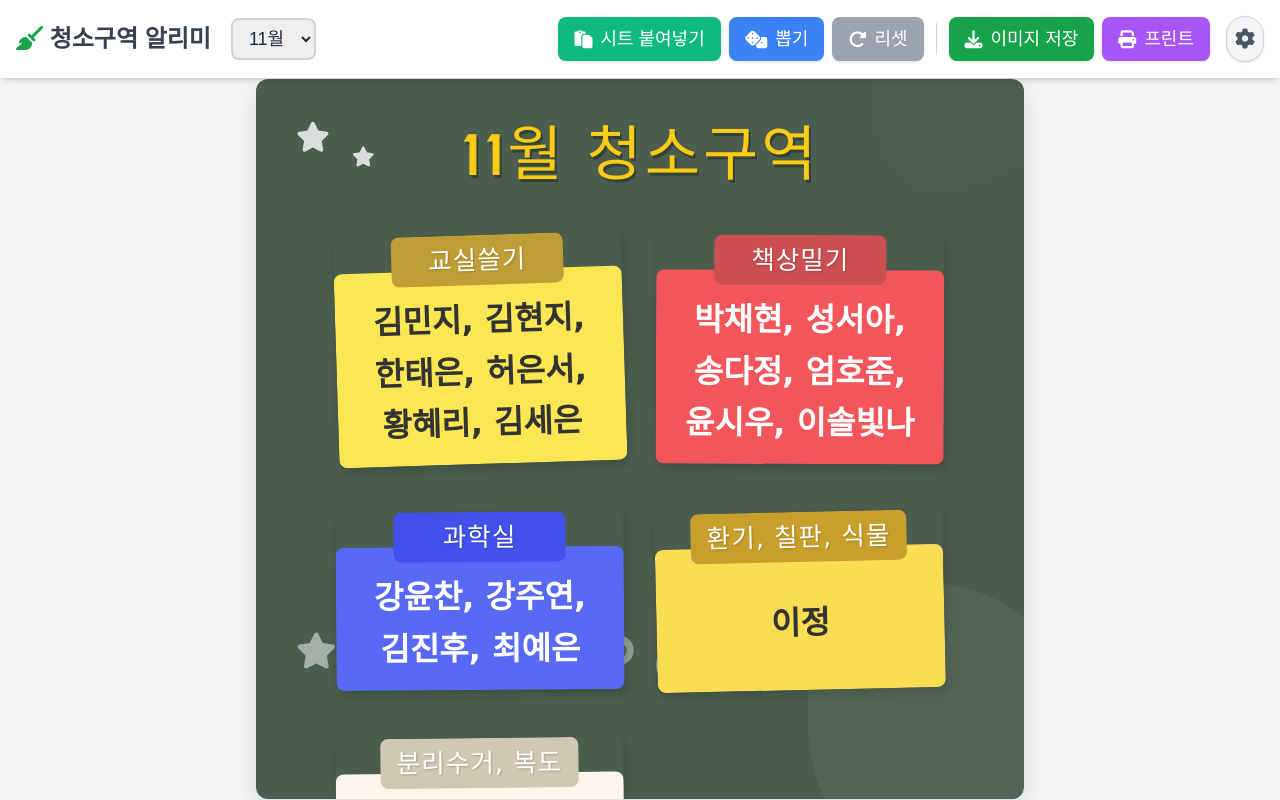
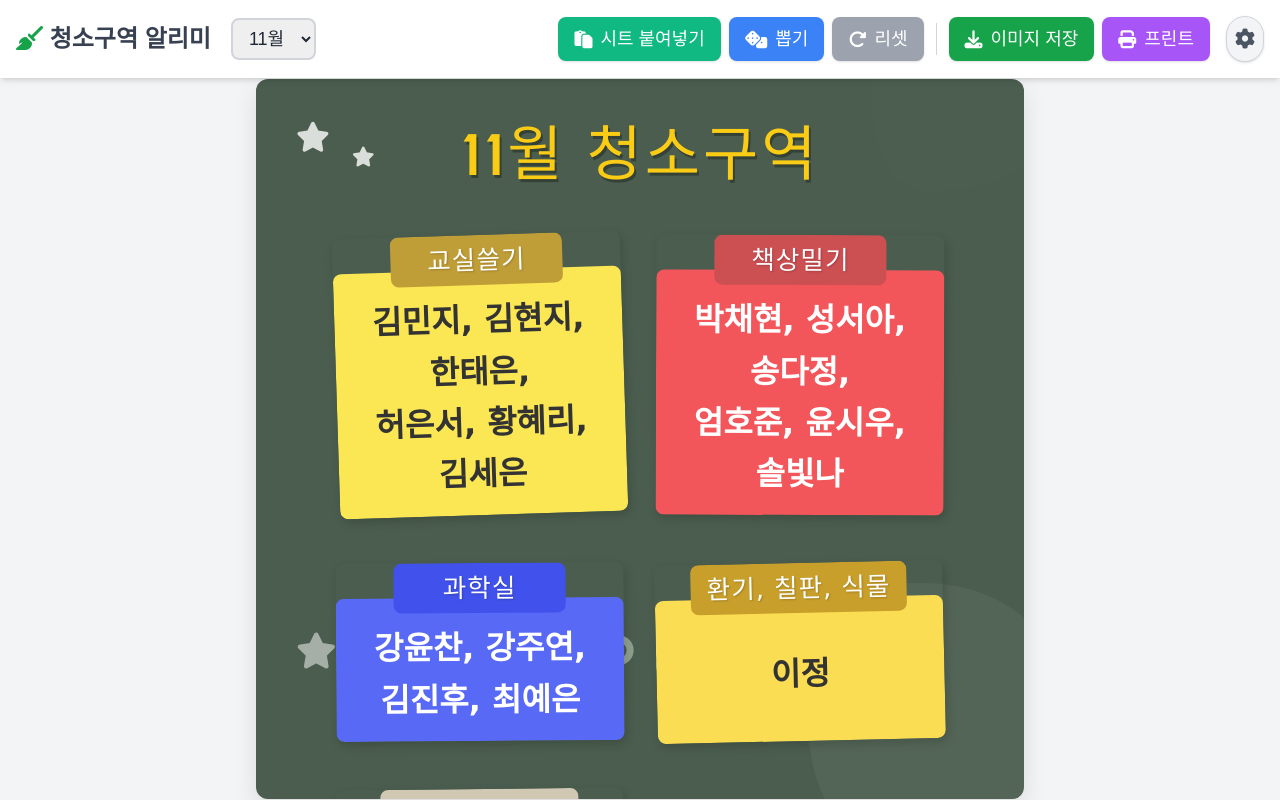
Before and after one commit to kitene0204/clean, a plain HTML site: page index.html in a window 1280 px wide. Drawn offline with nearby package versions, Linux system fonts and the light colour scheme; some icons are missing; a web font is replaced by a local one.

Commit message:
청소구역 카드 이름을 두 줄로, 4글자 이름은 뒤 3글자만 표시
- 3명 이상이면 이름을 반씩 나눠 두 줄로 표시
- 4글자 이상 이름은 성을 빼고 뒤 3글자만 표시 (예: 이솔빛나 → 솔빛나)

Co-Authored-By: Claude Opus 5.5 <noreply@anthropic.com>

```diff
--- a/index.html
+++ b/index.html
@@ -436,6 +436,19 @@
             document.getElementById('display-month').innerText = month;
         }
 
+        // 4글자 이상 이름은 성을 빼고 뒤 3글자만 (예: 이솔빛나 → 솔빛나)
+        function shortName(name) {
+            return name.length >= 4 ? name.slice(-3) : name;
+        }
+
+        // 카드에 들어갈 이름: 3명 이상이면 두 줄로 나눠서 (예: 4명 → 2명 / 2명)
+        function formatNames(list) {
+            const names = list.map(shortName);
+            if (names.length < 3) return names.join(', ');
+            const half = Math.ceil(names.length / 2);
+            return names.slice(0, half).join(', ') + ',<br>' + names.slice(half).join(', ');
+        }
+
         // 그리드 화면 그리기
         function renderGrid() {
             const grid = document.getElementById('roster-grid');
@@ -449,7 +462,7 @@
                 const bodyTheme = `theme-${themeIdx}-body`;
 
                 // 배치된 학생 이름 조합 (없으면 안내 메시지)
-                let assignedText = assignments[area].join(', ');
+                let assignedText = formatNames(assignments[area]);
                 if(!assignedText) assignedText = "<span class='empty-mark' style='opacity:0.5; font-size:1.2rem; font-weight:normal;'>비어있음</span>";
 
                 // 약간의 삐뚤어짐 효과 (포스트잇 느낌)
@@ -487,7 +500,7 @@
                     if(text) {
                         assignments[area] = text.split(',').map(s => s.trim()).filter(s => s);
                         // 브라우저 폰트 태그 꼬임 방지를 위해 깔끔한 텍스트로 덮어쓰기
-                        this.innerHTML = text;
+                        this.innerHTML = formatNames(assignments[area]);
                     } else {
                         assignments[area] = [];
                         this.innerHTML = "<span class='empty-mark' style='opacity:0.5; font-size:1.2rem; font-weight:normal;'>비어있음</span>";
```
